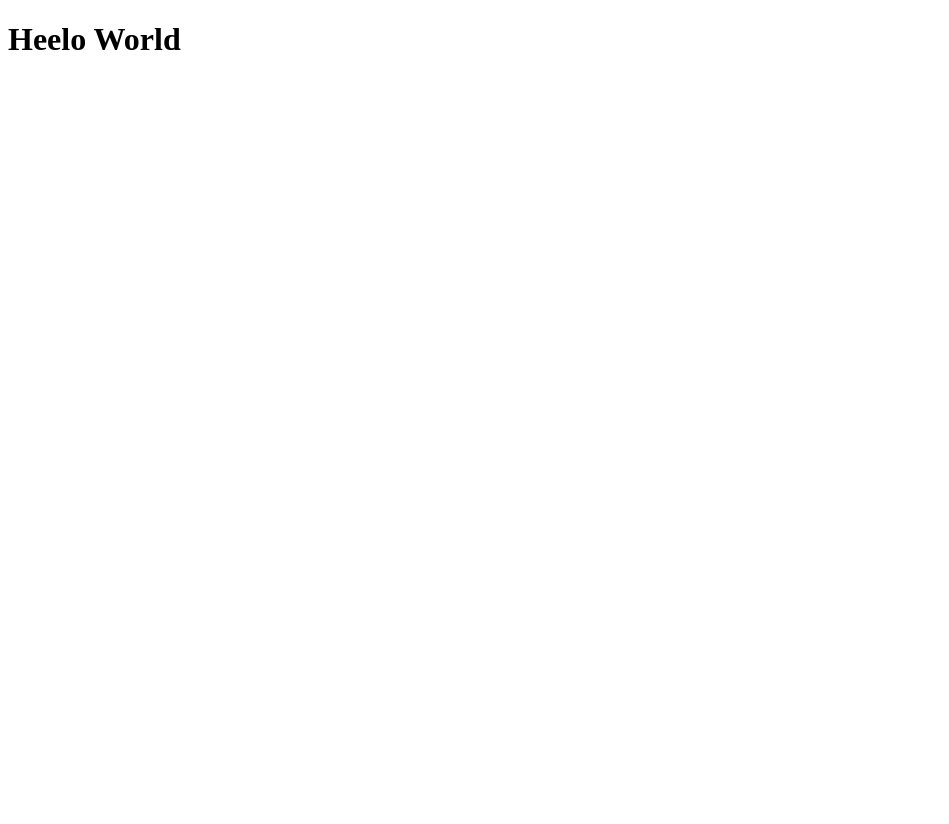
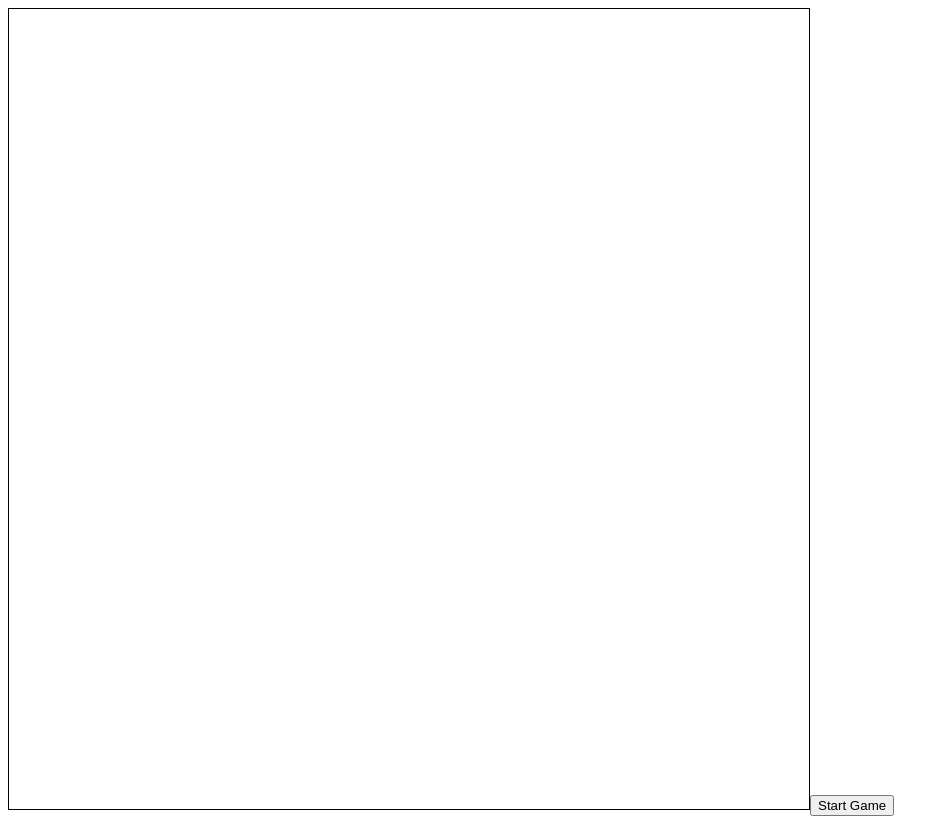
Before and after one commit to TheDarkStrix/SnakeGame, a Next.js app: page / in a window 1280 px wide. Shown: the whole page, without its empty margins (0-949 px from the left). Before the commit the page ends 800 px from the top, so only its background shows below. Built offline with nearby package versions, Linux system fonts and the light colour scheme.

Commit message:
Intital Entires
** Create a Constant which has all required constant values
** Make placeholder for the needed functions
** Import Constants to the app using useStates

```diff
--- /dev/null
+++ b/pages/constants.js
@@ -0,0 +1,16 @@
+const CANVAS_SIZE = [800, 800];
+const SNAKE_START = [
+  [8, 7],
+  [8, 8],
+];
+const FRUIT_START = [8, 3];
+const SCALE = 40;
+const SPEED = 100;
+const DIRECTIONS = {
+  38: [0, -1], // up
+  40: [0, 1], // down
+  37: [-1, 0], // left
+  39: [1, 0], // right
+};
+
+export { CANVAS_SIZE, SNAKE_START, FRUIT_START, SCALE, SPEED, DIRECTIONS };
--- a/pages/index.js
+++ b/pages/index.js
@@ -1,5 +1,42 @@
 import Head from "next/head";
+import { useState, useRef, useEffect } from "react";
+import {
+  CANVAS_SIZE,
+  SNAKE_START,
+  FRUIT_START,
+  SCALE,
+  SPEED,
+  DIRECTIONS,
+} from "./constants";
+const SnakeGame = () => {
+  const canvasRef = useRef();
+  const [snake, setSnake] = useState(SNAKE_START);
+  const [fruit, setFruit] = useState(FRUIT_START);
+  const [dir, setDir] = useState([0, -1]);
+  const [speed, setSpeed] = useState();
+  const [gameOver, setGameOver] = useState(false);
+  const startGame = () => {};
+  const endGame = () => {};
+  const moveSnake = () => {};
+  const createFruit = () => {};
+  const checkCollision = () => {};
+  const checkFoodCollision = () => {};
+  const gameLoop = () => {};
 
-const Home = () => <h1>Heelo World</h1>;
+  useEffect(() => {}, snake, fruit, gameOver);
 
-export default Home;
+  return (
+    <div role="button" tabIndex="0" onKeyDown={(e) => moveSnake(e)}>
+      <canvas
+        style={{ border: "1px solid black" }}
+        ref={canvasRef}
+        width={`${CANVAS_SIZE[0]}px`}
+        height={`${CANVAS_SIZE[1]}px`}
+      />
+      {gameOver && <div>Game Over !</div>}
+      <button onClick={startGame}>Start Game</button>
+    </div>
+  );
+};
+
+export default SnakeGame;
```
